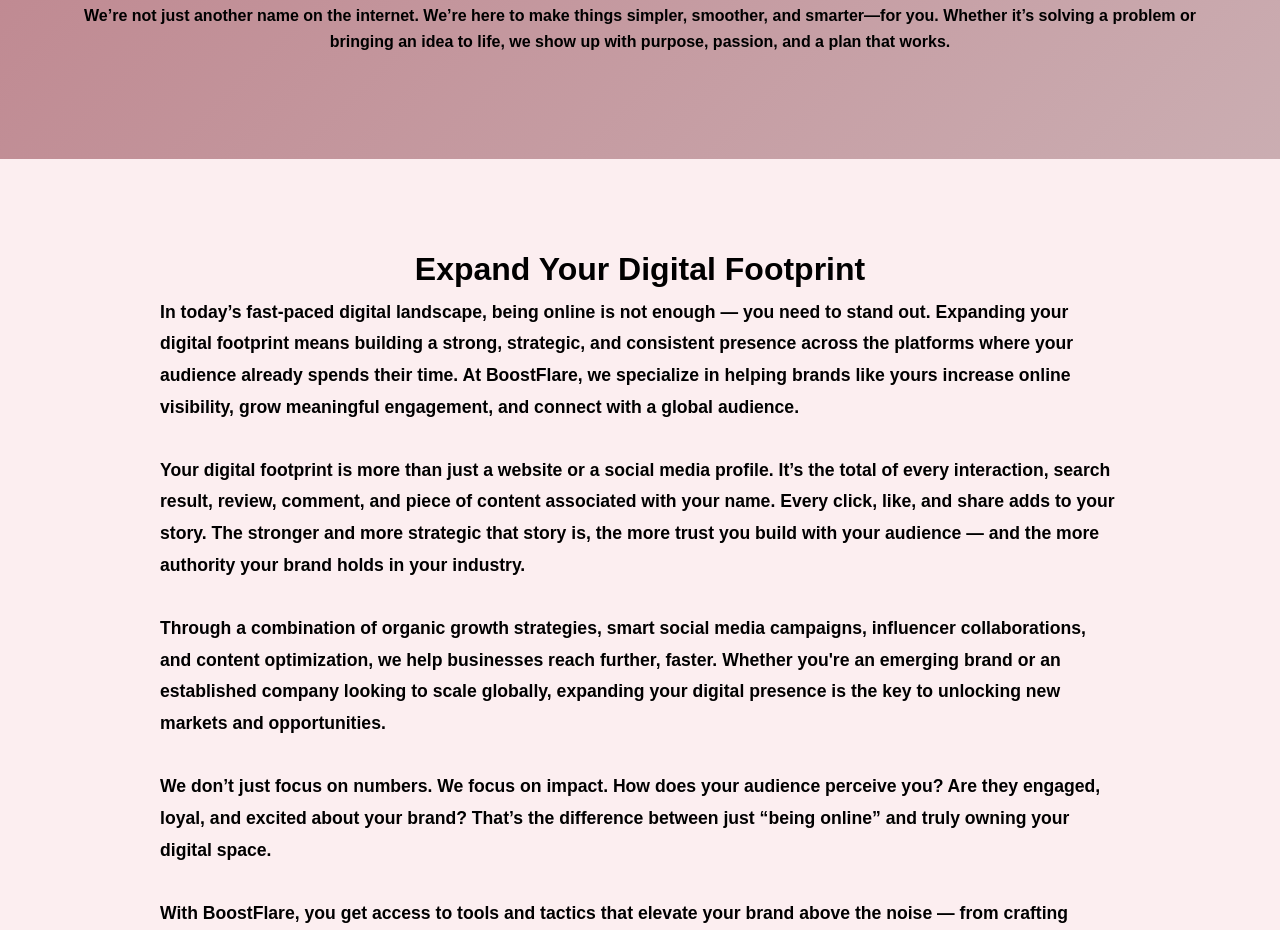
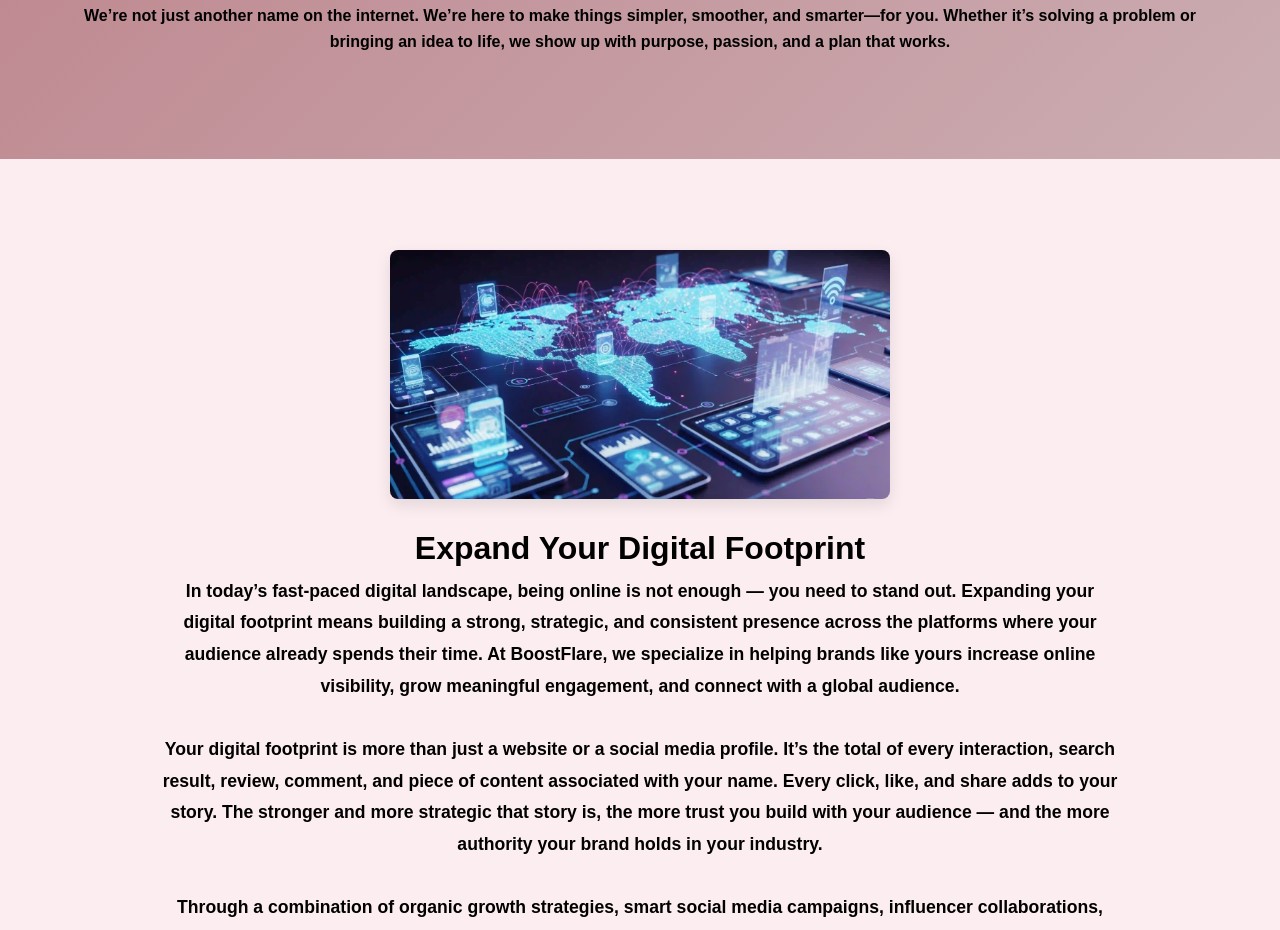
Before and after one commit to candra2012/BoostFlare, a Jekyll site: the page built from index.html, in a window 1280 px wide. Shown: the part 741-1671 px from the top of the page. Built offline with Jekyll 4.4.1, drawn with Linux system fonts in a browser that asks for light colours.

Commit message:
Update index.html

```diff
--- a/index.html
+++ b/index.html
@@ -4,7 +4,8 @@
 description: Boost your online presence with our professional digital services – web design, SEO, and social media management.
 ---
 
-<section class="hero-section text-center" id="home"> <div class="container">
+<section class="hero-section text-center" id="home">
+  <div class="container">
     <h1 class="display-4 fw-bold">BoostFlare</h1>
     <p class="lead">We help businesses grow through smart, innovative digital solutions.</p>
     <a href="#services" class="btn btn-outline-light btn-lg mt-3">Explore Our Services</a>
@@ -18,7 +19,13 @@
   </p>
 </section>
 
-<section class="zig-zag-container"> <div class="zig-zag-item" data-animation-direction="right"> <div class="zig-zag-content"> <h2>Expand Your Digital Footprint</h2> <p style="text-align: left; font-size: 1.1em; color: var(--deep-plum); line-height: 1.8;">
+<section class="zig-zag-container">
+
+  <div class="zig-zag-item" data-animation-direction="right"> <div class="zig-zag-image"> <img src="https://raw.githubusercontent.com/candra2012/BoostFlare/refs/heads/main/image/Expand.Your.Digital.Footprint.webp" alt="Expand Your Digital Footprint" />
+    </div>
+    <div class="zig-zag-content">
+      <h2>Expand Your Digital Footprint</h2>
+      <p style="text-align: center; font-size: 1.1em; color: var(--deep-plum); line-height: 1.8;">
         In today’s fast-paced digital landscape, being online is not enough — you need to stand out. Expanding your digital footprint means building a strong, strategic, and consistent presence across the platforms where your audience already spends their time. At BoostFlare, we specialize in helping brands like yours <strong>increase online visibility</strong>, grow meaningful engagement, and <strong>connect with a global audience</strong>.
         <br><br>
         Your digital footprint is more than just a website or a social media profile. It’s the total of every interaction, search result, review, comment, and piece of content associated with your name. Every click, like, and share adds to your story. The stronger and more strategic that story is, the more trust you build with your audience — and the more authority your brand holds in your industry.
@@ -34,26 +41,28 @@
         Ready to expand your digital footprint? Let’s build a stronger online future, together.
       </p>
     </div>
-    <div class="zig-zag-image"> <img src="https://raw.githubusercontent.com/candra2012/BoostFlare/refs/heads/main/image/Expand.Your.Digital.Footprint.webp" alt="Expand Your Digital Footprint" />
+  </div>
+
+  <div class="zig-zag-item" data-animation-direction="left"> <div class="zig-zag-image">
+      <img src="{{ "/assets/images/youtube-engagement-landscape.jpg" | relative_url }}" alt="YouTube Likes and Comments" />
+    </div>
+    <div class="zig-zag-content">
+      <h2>Boost YouTube Engagement</h2>
+      <p style="text-align: center; font-size: 1.1em; color: var(--deep-plum); line-height: 1.8;">
+        Maximize your YouTube presence with our tailored **YouTube comment services**. We deliver **real YouTube comments** to foster genuine interaction, ensuring **fast YouTube comments** and **affordable YouTube comments**. Whether you want to **buy YouTube comments** or enhance organic reach, we provide the **best YouTube comment service** for sustainable channel growth and community building.
+      </p>
     </div>
   </div>
 
-  <div class="zig-zag-item reverse" data-animation-direction="left">
-    <div class="zig-zag-image">
-      <img src="{{ "/assets/images/youtube-engagement-landscape.jpg" | relative_url }}" alt="YouTube Likes and Comments"> </div>
-    <div class="zig-zag-content">
-      <h2>Boost YouTube Engagement</h2>
-      <p>Maximize your YouTube presence with our tailored **YouTube comment services**. We deliver **real YouTube comments** to foster genuine interaction, ensuring **fast YouTube comments** and **affordable YouTube comments**. Whether you want to **buy YouTube comments** or enhance organic reach, we provide the **best YouTube comment service** for sustainable channel growth and community building.</p>
+  <div class="zig-zag-item" data-animation-direction="right"> <div class="zig-zag-image">
+      <img src="{{ "/assets/images/twitter-trending-landscape.jpg" | relative_url }}" alt="Twitter Trending Graph" />
     </div>
-  </div>
-
-  <div class="zig-zag-item" data-animation-direction="right">
     <div class="zig-zag-content">
       <h2>Achieve Twitter Trending Status</h2>
-      <p>Elevate your brand with our **Twitter trending topic service**. We help you achieve **trending 1 today** and consistently stay among the **top trendings**. Our strategies ensure your messages become the **trending topic on Twitter**, creating massive visibility. Experience the thrill of seeing your content make an impact and get that "**cool, finally made it to trending 6 in Indonesia**" recognition on a global scale.</p>
+      <p style="text-align: center; font-size: 1.1em; color: var(--deep-plum); line-height: 1.8;">
+        Elevate your brand with our **Twitter trending topic service**. We help you achieve **trending 1 today** and consistently stay among the **top trendings**. Our strategies ensure your messages become the **trending topic on Twitter**, creating massive visibility. Experience the thrill of seeing your content make an impact and get that "**cool, finally made it to trending 6 in Indonesia**" recognition on a global scale.
+      </p>
     </div>
-    <div class="zig-zag-image">
-      <img src="{{ "/assets/images/twitter-trending-landscape.jpg" | relative_url }}" alt="Twitter Trending Graph"> </div>
   </div>
 
 </section>
```
Also changed, not shown: other parts of index.html (+5 -5 lines). Lines whose indentation alone changed are shown as unchanged.
